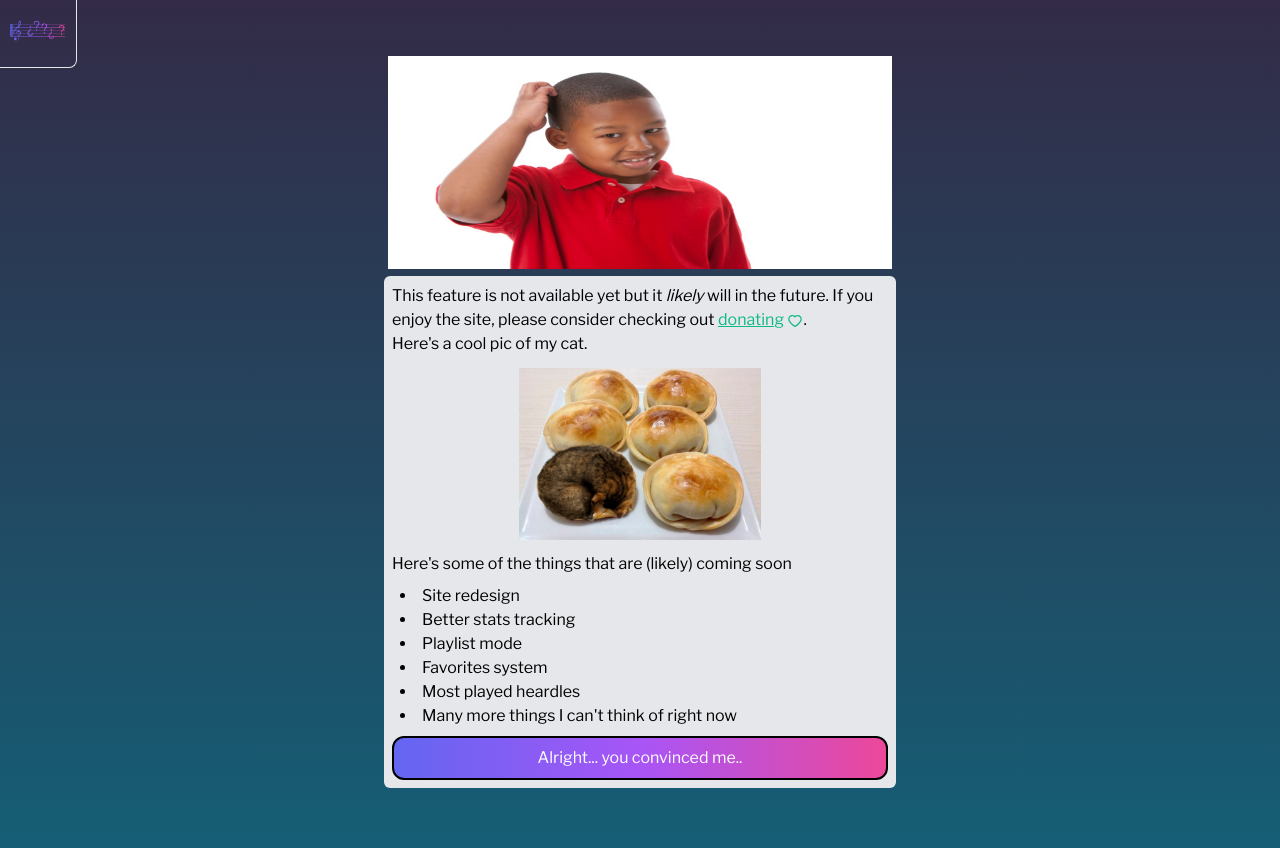
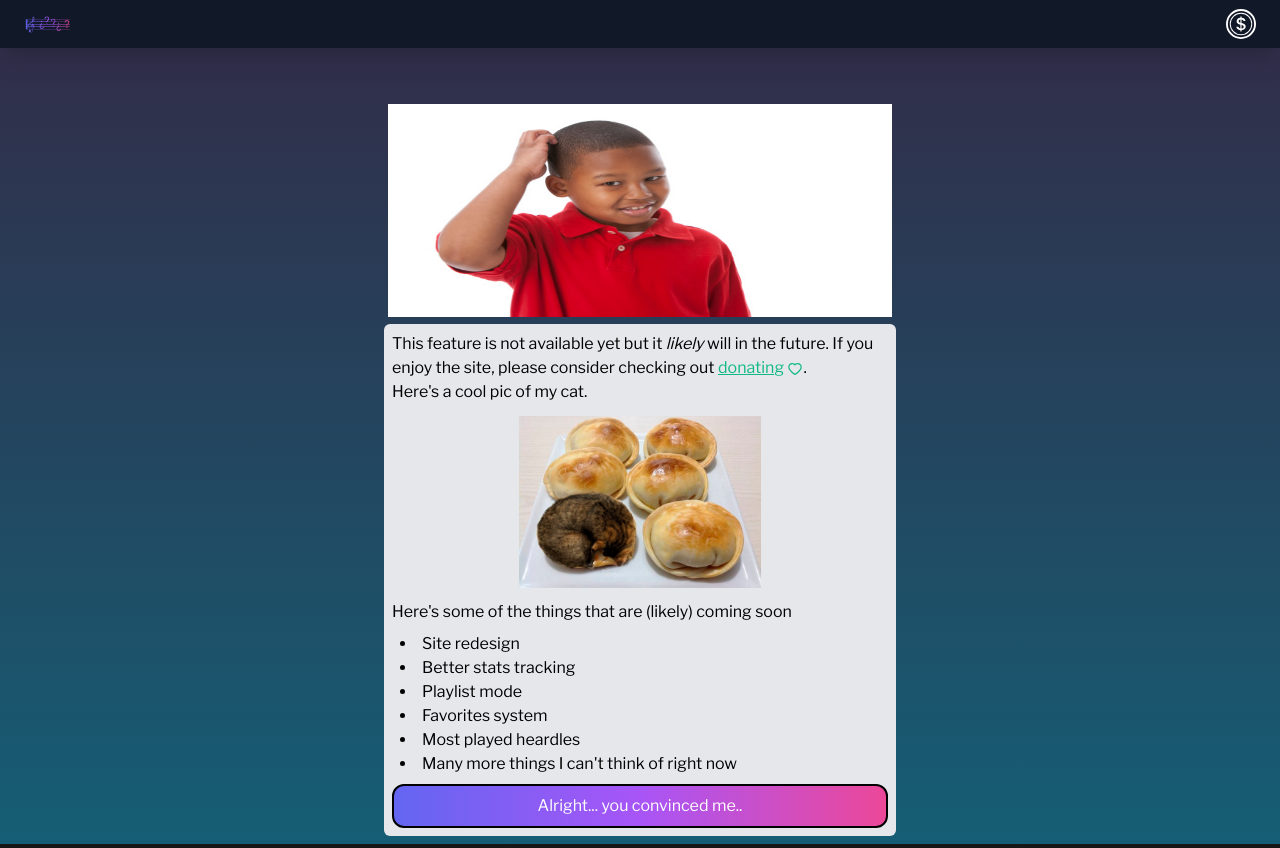
Before and after one commit to titong0/riffify, a Next.js app: page /feature-not-done in a window 1280 px wide. Built offline with nearby package versions, Linux system fonts and the light colour scheme; what tailwindcss-radix would draw is missing.

Commit message:
better things (great)

```diff
--- a/components/Search.tsx
+++ b/components/Search.tsx
@@ -15,7 +15,11 @@ const Search = () => {
           <Tabs.Trigger
             key={mode}
             value={mode}
-            className="w-full p-2 transition bg-gray-200 border-b border-black dark:bg-slate-700 dark:text-gray-200 rdx-state-active:underline rdx-h rdx-state-active:border-b-2 rdx-state-inactive:text-gray-300 rdx-state-inactive:bg-slate-500"
+            className={`w-full p-2 transition bg-gray-200 border-b
+            border-black dark:bg-slate-700 dark:text-gray-200
+            rdx-state-active:underline rdx-h rdx-state-active:border-b-2
+            rdx-state-inactive:text-gray-300 rdx-state-inactive:bg-slate-500
+            dark:rdx-state-inactive:hover:bg-slate-600 rdx-state-active:cursor-default`}
           >
             {mode}
           </Tabs.Trigger>
@@ -75,7 +79,7 @@ const InputBar = () => {
                 ]
               }
               name="artist"
-              className="w-full p-3 my-2 border-black rounded-sm bg-slate-300 dark:bg-gray-600 focus:border dark:text-gray-300"
+              className="w-full p-3 my-2 border border-transparent rounded-sm bg-slate-300 dark:bg-gray-600 focus:border-black dark:text-gray-300"
               minLength={1}
               required
               type="text"
@@ -91,6 +95,7 @@ const InputBar = () => {
         className="p-1 m-2 rdx-state-inactive:hidden"
       >
         <form className="flex flex-col gap-2" onSubmit={() => null}>
+          <div>
             <label htmlFor="playlist">Type your playlist&apos;s url</label>
             <input
               name="playlist"
@@ -98,6 +103,7 @@ const InputBar = () => {
               type="text"
               placeholder="https://www.youtube.com/watch?v=BPPQ1dLD1XQ&list=PL2C9E5715E925ADC9"
             />
+          </div>
           <Link href="/feature-not-done" passHref>
             <CTA className="p-2 px-6">Go to playlist</CTA>
           </Link>
--- a/components/common/HomeButton.tsx
+++ /dev/null
@@ -1,21 +0,0 @@
-import React from "react";
-import Logo from "./Logo";
-import { useRouter } from "next/router";
-import Link from "next/link";
-import useTransition from "./useTransition";
-
-const HomeButton = () => {
-  const Router = useRouter();
-  if (Router.pathname === "/") return null;
-  return (
-    <Link href={"/"}>
-      <div
-        className={`md:fixed w-fit top-0 left-0 bg-transparent px-2 border-r border-b rounded-br-lg`}
-      >
-        <Logo width={60} height={60} />
-      </div>
-    </Link>
-  );
-};
-
-export default HomeButton;
--- a/components/common/Logo.tsx
+++ b/components/common/Logo.tsx
@@ -1,14 +1,6 @@
 import Image, { ImageProps } from "next/image";
-const Logo = ({ ...props }: Partial<ImageProps>) => {
-  return (
-    <Image
-      height={50}
-      width={50}
-      alt="Riffify"
-      src={"/riffify.svg"}
-      {...props}
-    />
-  );
+const Logo = ({ ...props }: Omit<ImageProps, "src">) => {
+  return <Image alt="Riffify" src={"/riffify.svg"} {...props} />;
 };
 
 export default Logo;
--- /dev/null
+++ b/components/common/Nav.tsx
@@ -0,0 +1,49 @@
+import Link from "next/link";
+import React from "react";
+import Logo from "./Logo";
+import "react-icons/io";
+import { IoMdContact } from "react-icons/io";
+import { BsCoin } from "react-icons/bs";
+const NavLinks = [
+  {
+    href: "/",
+    children: (
+      <div className="w-12">
+        <Logo className="h-fit" width={200} layout="responsive" height={200} />
+      </div>
+    ),
+  },
+  // { href: "/contact", children: <IoMdContact size={30}></IoMdContact> },
+  { href: "/funding", children: <BsCoin size={30}></BsCoin> },
+];
+
+const Nav = () => {
+  const className =
+    "before:absolute before:-bottom-1 before:h-[2px] before:w-0 before:transition-all before:content-[''] before:bg-white ";
+  return (
+    <>
+      <nav className="fixed top-0 w-full h-12 px-4 py-2 bg-gray-900 shadow-xl">
+        <ul className="flex items-center justify-between h-full px-2 text-white">
+          {NavLinks.map((link) => {
+            const adjusted =
+              link.href === "/"
+                ? className.toString().replace("-bottom-1", "bottom-2")
+                : className;
+            return (
+              <li className="relative h-fit" key={link.href}>
+                <div className={` hover:before:w-full ${adjusted}`}>
+                  <Link tabIndex={0} href={link.href}>
+                    {link.children}
+                  </Link>
+                </div>
+              </li>
+            );
+          })}
+        </ul>
+      </nav>
+      <div className="h-12"></div>
+    </>
+  );
+};
+
+export default Nav;
--- a/pages/_app.tsx
+++ b/pages/_app.tsx
@@ -2,12 +2,12 @@ import { AppProps } from "next/app";
 import React from "react";
 import Spinner from "../components/common/Spinner";
 import "../globals.css";
-import HomeButton from "../components/common/HomeButton";
+import Nav from "../components/common/Nav";
 
 const App = ({ Component, pageProps }: AppProps) => {
   return (
     <>
-      <HomeButton />
+      <Nav />
       <Component {...pageProps} />
       <Spinner />
     </>
--- a/pages/index.tsx
+++ b/pages/index.tsx
@@ -16,7 +16,7 @@ const Index: React.FC = ({}) => {
       <div>
         <header className="my-8 text-center">
           <h1 className="flex items-center justify-center w-full gap-4 text-2xl font-medium">
-            Riffify <Logo />{" "}
+            Riffify <Logo width={50} height={50} />{" "}
           </h1>
           <h2>
             Play heardle for <span className="underline">any</span> artist you
```
Lines whose indentation alone changed are shown as unchanged.
